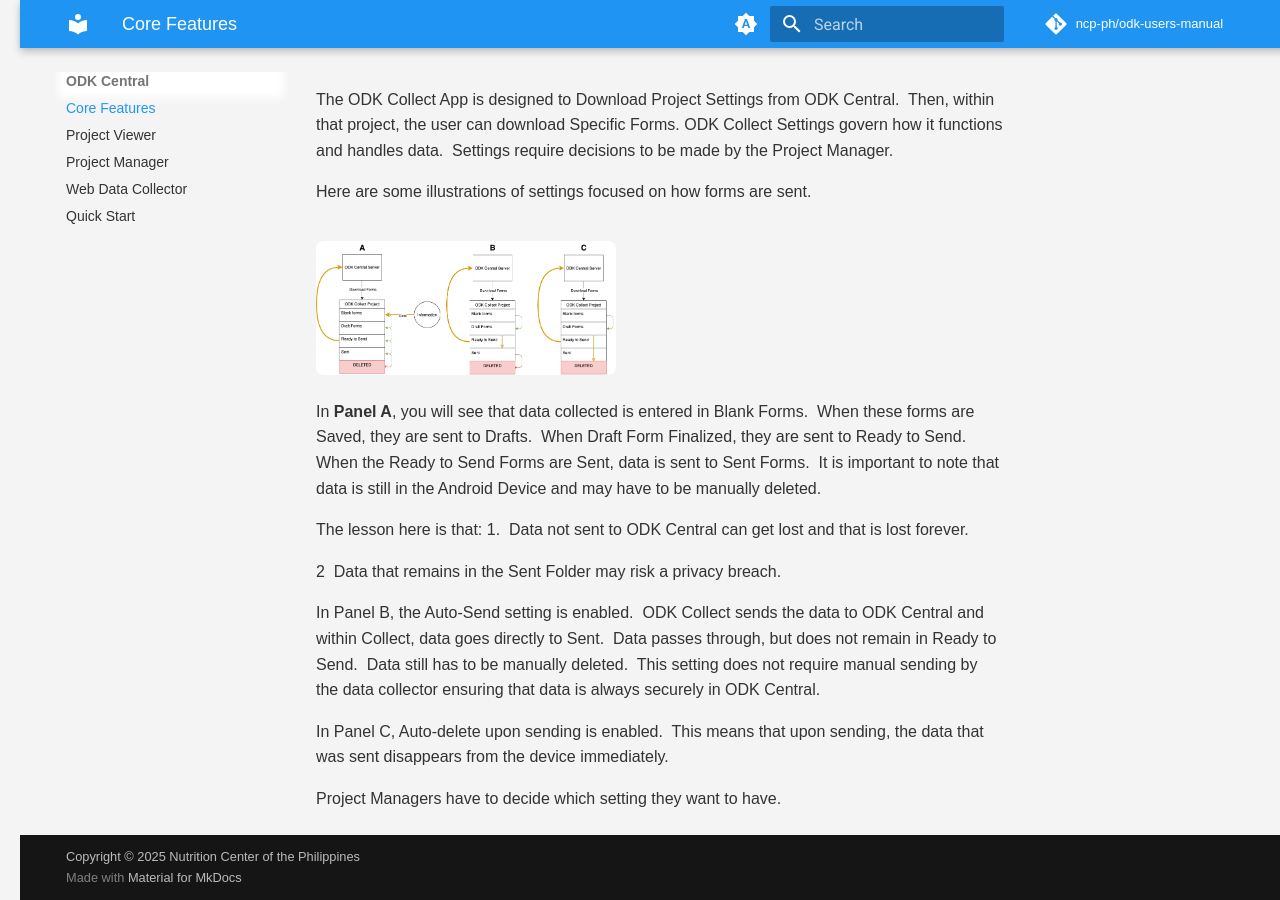
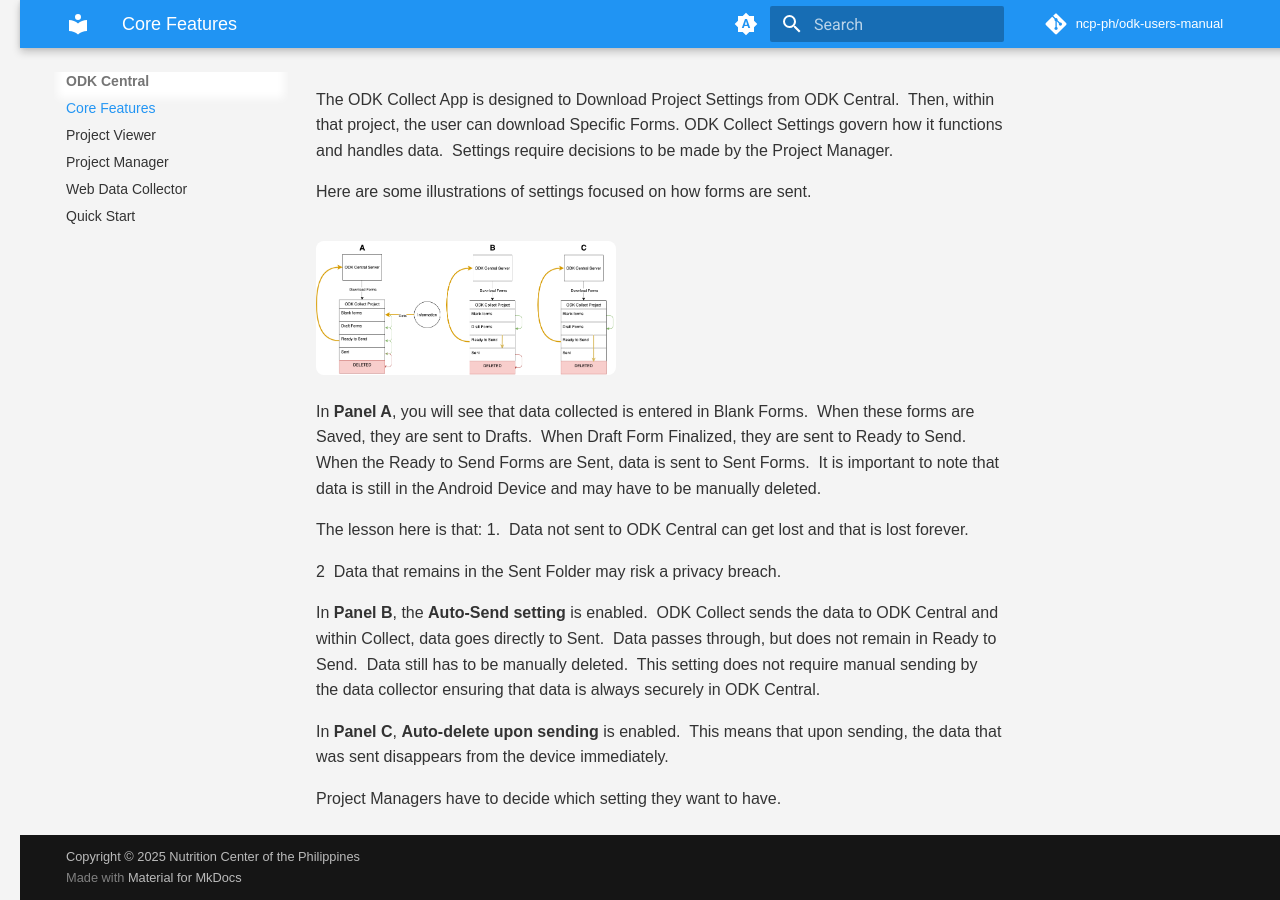
Before and after one commit to ncp-ph/odk-users-manual, an MkDocs documentation site: the page built from docs/about-odk-central.md, in a window 1280 px wide and 900 px high, scrolled down 1828 px. Built offline with MkDocs 1.6.1 and Material for MkDocs 9.7.7, drawn with Linux system fonts in a browser that asks for light colours; comment, search, counter and statistics services are not loaded.

Commit message:
added bold text

```diff
--- a/docs/about-odk-central.md
+++ b/docs/about-odk-central.md
@@ -44,8 +44,8 @@ The lesson here is that:
 
 2  Data that remains in the Sent Folder may risk a privacy breach.
 
-In Panel B, the Auto-Send setting is enabled.  ODK Collect sends the data to ODK Central and within Collect, data goes directly to Sent.  Data passes through, but does not remain in Ready to Send.  Data still has to be manually deleted.  This setting does not require manual sending by the data collector ensuring that data is always securely in ODK Central.
+In **Panel B**, the **Auto-Send setting** is enabled.  ODK Collect sends the data to ODK Central and within Collect, data goes directly to Sent.  Data passes through, but does not remain in Ready to Send.  Data still has to be manually deleted.  This setting does not require manual sending by the data collector ensuring that data is always securely in ODK Central.
 
-In Panel C, Auto-delete upon sending is enabled.  This means that upon sending, the data that was sent disappears from the device immediately.
+In **Panel C**, **Auto-delete upon sending** is enabled.  This means that upon sending, the data that was sent disappears from the device immediately.
 
 Project Managers have to decide which setting they want to have.
```
